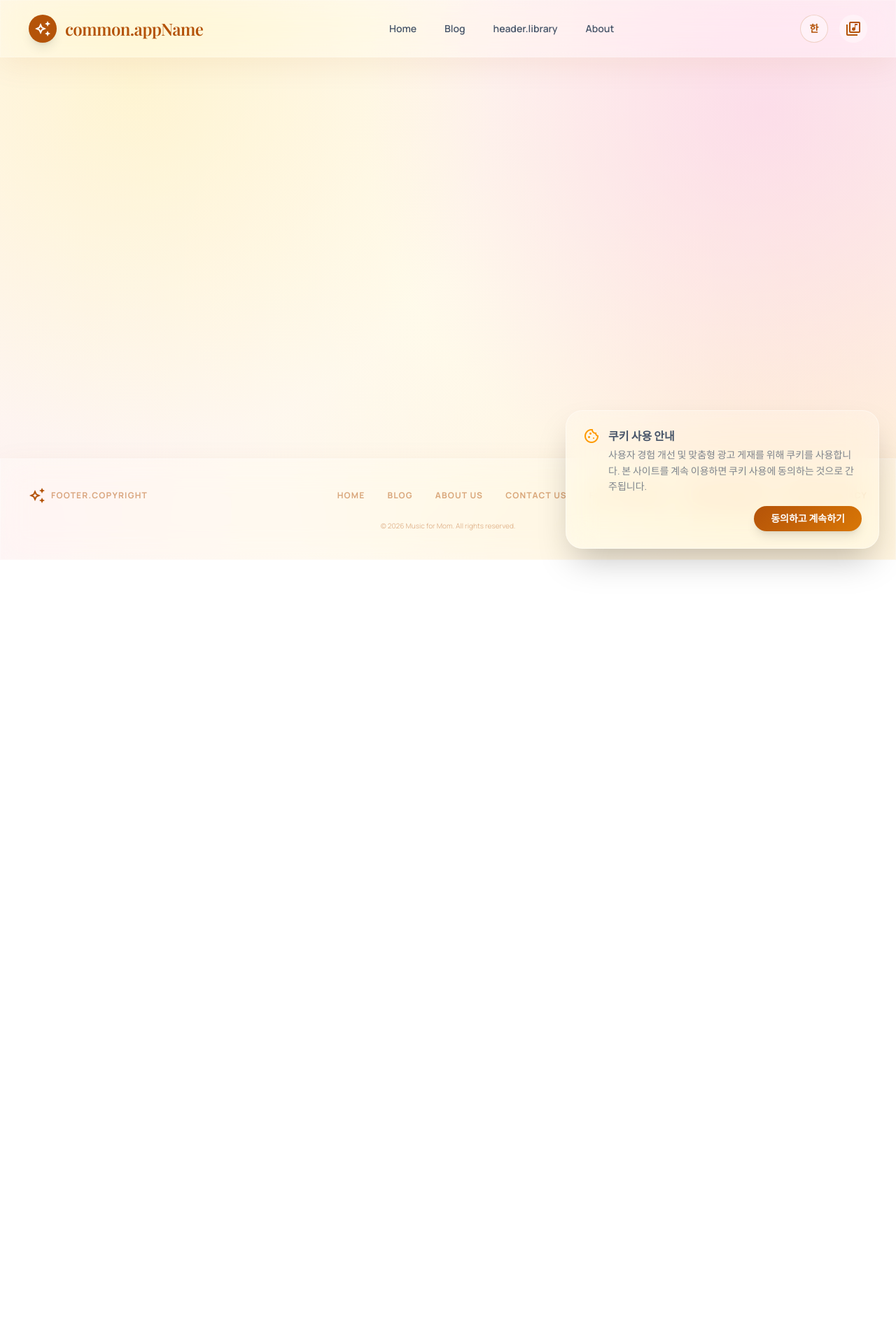
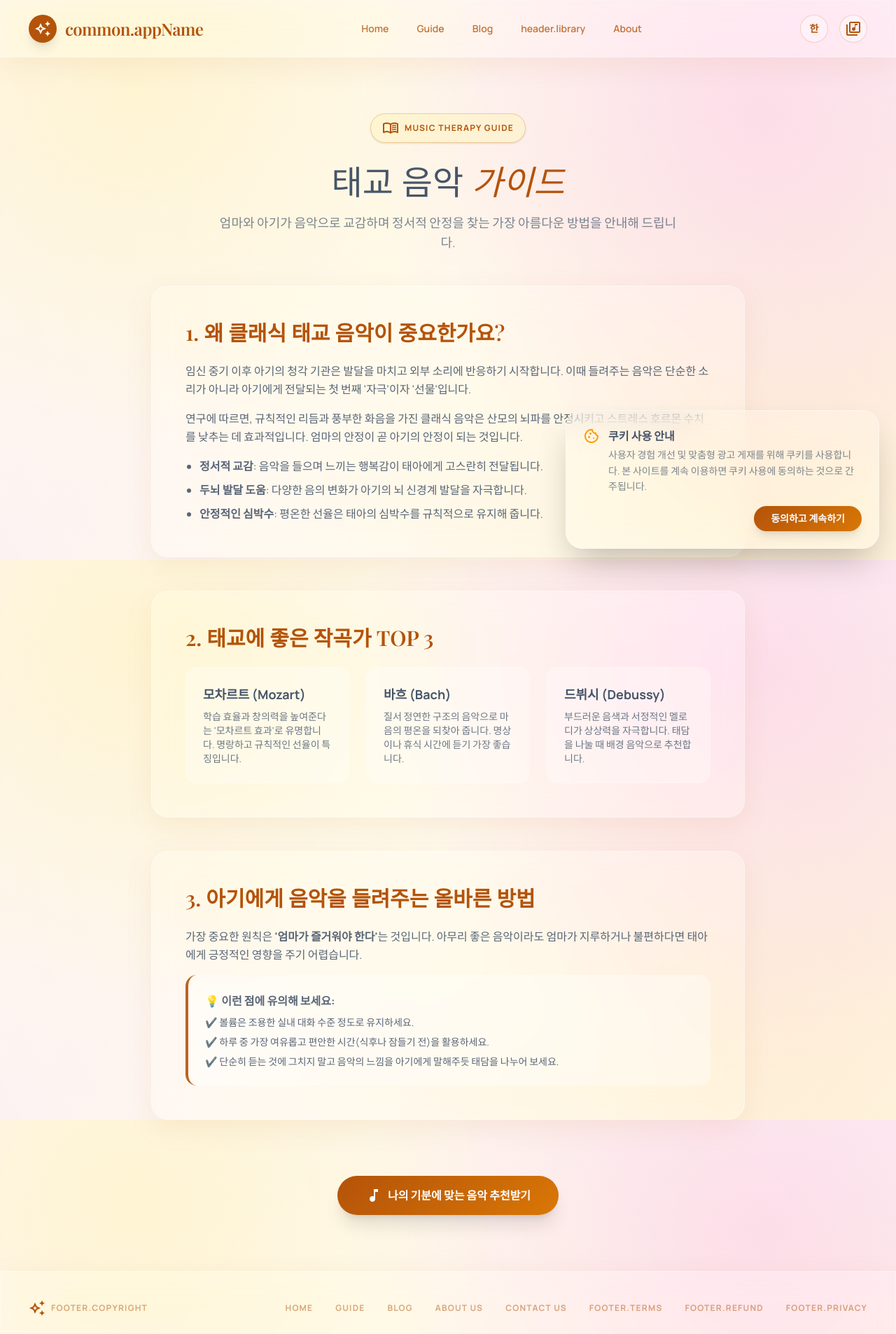
Before and after one commit to nantenewyork/music-for-mom, a React (Vite) app: page /guide in a window 1280 px wide. Shown: the top 1906 px of the page at 70% size. Before the commit the page ends 800 px from the top, so only its background shows below. Built offline with nearby package versions, Linux system fonts and the light colour scheme; the HTML template or start-up script is replaced by a standard one; a web font is replaced by a local one.

Commit message:
Enhance: Add prenatal music guide and free trial logic for AdSense approval

```diff
--- a/src/App.tsx
+++ b/src/App.tsx
@@ -10,6 +10,7 @@ import TermsPage from './components/TermsPage'
 import RefundPage from './components/RefundPage'
 import PrivacyPage from './components/PrivacyPage'
 import AboutPage from './components/AboutPage'
+import GuidePage from './components/GuidePage'
 import ContactPage from './components/ContactPage'
 import LanguageSwitch from './components/LanguageSwitch'
 import Footer from './components/Footer'
@@ -38,7 +39,7 @@ interface SavedMusic {
   mood: string
 }
 
-type Page = 'home' | 'result' | 'library' | 'paywall' | 'terms' | 'refund' | 'privacy' | 'about' | 'contact' | 'blog'
+type Page = 'home' | 'result' | 'library' | 'paywall' | 'terms' | 'refund' | 'privacy' | 'about' | 'contact' | 'blog' | 'guide'
 
 const colors = {
   deepGold: '#b45309',
@@ -56,12 +57,16 @@ function App() {
   const [currentPage, setCurrentPage] = useState<Page>('home')
   const [savedMusic, setSavedMusic] = useState<SavedMusic[]>([])
   const [isPurchased, setIsPurchased] = useState<boolean>(false)
+  const [freeTrialUsed, setFreeTrialUsed] = useState<boolean>(false)
   const [showPaymentSuccess, setShowPaymentSuccess] = useState<boolean>(false)
   const [pendingMood, setPendingMood] = useState<string | null>(null)
 
   useEffect(() => {
     const purchased = localStorage.getItem('aura-classical-purchased') === 'true'
     setIsPurchased(purchased)
+
+    const trialUsed = localStorage.getItem('aura-classical-trial-used') === 'true'
+    setFreeTrialUsed(trialUsed)
 
     const urlParams = new URLSearchParams(window.location.search)
     if (urlParams.get('checkout') === 'success') {
@@ -136,7 +141,7 @@ function App() {
       composer: 'Claude Debussy',
       title: 'Clair de Lune',
       youtubeId: 'WNJSajXidS8',
-      description: '이 인상주의 걸작은 잔잔한 호흡처럼 부드러운 리듬의 물결을 사용합니다. 드뷔시의 몽환적인 질감은 당신과 아기 모두에게 고요한 환경을 조성하는 완벽한 음향 동반자입니다.',
+      description: '이 인상주의 걸작은 잔잔한 호흡처럼 부드러운 리듬의 물결을 사용합니다. 드뷔시의 몽환적인 질감은 당신과 아기 모두에게 고요한 환경을 조성하는 완벽한 음항 동반자입니다.',
       composerInfo: '클로드 드뷔시는 19세기 말과 20세기 초 프랑스의 가장 영향력 있는 작곡가 중 한 명으로, 인상주의 음악의 선구자로 불립니다.',
       musicInfo: '베르가마스크 모음곡 중 세 번째 곡인 달빛은 Paul Verlaine의 시에서 영감을 얻어 작곡된 피아노 명곡입니다.'
     },
@@ -187,18 +192,29 @@ function App() {
       const data = await response.json()
       setRecommendation(data)
       setCurrentPage('result')
+
+      // Mark trial as used if it was a trial
+      if (!isPurchased) {
+        setFreeTrialUsed(true)
+        localStorage.setItem('aura-classical-trial-used', 'true')
+      }
     } catch (err) {
       if (err) setError(t('common.error'))
       const randomIndex = Math.floor(Math.random() * fallbackRecommendations.length)
       setRecommendation(fallbackRecommendations[randomIndex])
       setCurrentPage('result')
+
+      if (!isPurchased) {
+        setFreeTrialUsed(true)
+        localStorage.setItem('aura-classical-trial-used', 'true')
+      }
     } finally {
       setLoading(false)
     }
   }
 
   const handleMoodSubmit = async (mood: string) => {
-    if (!isPurchased) {
+    if (!isPurchased && freeTrialUsed) {
       setPendingMood(mood)
       navigate('/paywall')
       return
@@ -242,23 +258,24 @@ function App() {
 
             {/* Desktop Navigation */}
             <nav className="hidden md:flex items-center gap-6 lg:gap-10">
-              <button onClick={() => navigate('/')} className="text-sm font-semibold transition-colors hover:opacity-70" style={{ color: `${colors.deepGold} cc` }}>Home</button>
-              <button onClick={() => navigate('/blog')} className="text-sm font-semibold transition-colors hover:opacity-70" style={{ color: `${colors.deepGold} cc` }}>Blog</button>
-              <button onClick={handleGoToLibrary} className="text-sm font-semibold transition-colors hover:opacity-70" style={{ color: `${colors.deepGold} cc` }}>{t('header.library')}</button>
-              <button onClick={() => navigate('/about')} className="text-sm font-semibold transition-colors hover:opacity-70" style={{ color: `${colors.deepGold} cc` }}>About</button>
+              <button onClick={() => navigate('/')} className="text-sm font-semibold transition-colors hover:opacity-70" style={{ color: `${colors.deepGold}cc` }}>Home</button>
+              <button onClick={() => navigate('/guide')} className="text-sm font-semibold transition-colors hover:opacity-70" style={{ color: `${colors.deepGold}cc` }}>Guide</button>
+              <button onClick={() => navigate('/blog')} className="text-sm font-semibold transition-colors hover:opacity-70" style={{ color: `${colors.deepGold}cc` }}>Blog</button>
+              <button onClick={handleGoToLibrary} className="text-sm font-semibold transition-colors hover:opacity-70" style={{ color: `${colors.deepGold}cc` }}>{t('header.library')}</button>
+              <button onClick={() => navigate('/about')} className="text-sm font-semibold transition-colors hover:opacity-70" style={{ color: `${colors.deepGold}cc` }}>About</button>
             </nav>
 
             {/* Right Side Icons & Mobile Menu Items */}
             <div className="flex items-center gap-2 sm:gap-4">
               <nav className="flex md:hidden items-center gap-3 mr-2">
+                <button onClick={() => navigate('/guide')} className="text-xs font-bold uppercase tracking-tight" style={{ color: colors.deepGold }}>Guide</button>
                 <button onClick={() => navigate('/blog')} className="text-xs font-bold uppercase tracking-tight" style={{ color: colors.deepGold }}>Blog</button>
-                <button onClick={() => navigate('/about')} className="text-xs font-bold uppercase tracking-tight" style={{ color: colors.deepGold }}>About</button>
               </nav>
               <LanguageSwitch />
               <button
                 onClick={handleGoToLibrary}
                 className="flex h-8 w-8 sm:h-10 sm:w-10 items-center justify-center rounded-full bg-white/40 hover:bg-white/60 transition-colors"
-                style={{ border: `1px solid ${colors.deepGold} 33` }}
+                style={{ border: `1px solid ${colors.deepGold}33` }}
               >
                 <span className="material-symbols-outlined text-lg sm:text-xl" style={{ color: colors.deepGold }}>library_music</span>
               </button>
@@ -289,7 +306,7 @@ function App() {
                       <span className="text-[10px] sm:text-xs font-bold uppercase tracking-widest" style={{ color: colors.deepGold }}>{t('home.badge')}</span>
                     </div>
                     <h1 className="premium-serif text-3xl sm:text-5xl md:text-6xl lg:text-7xl font-light leading-tight mb-8" style={{ color: colors.warmSlate }}>
-                      {t('home.title')} <br className="hidden sm:block" /><span className="italic" style={{ color: colors.deepGold }}>{t('home.titleHighlight')}</span>{t('home.titleEnd')}
+                      {t('home.title')} <br className="hidden sm:block" /><span className="italic" style={{ color: colors.deepGold }}>{t('home.titleHighlight')}</span> {t('home.titleEnd')}
                     </h1>
                     <p className="max-w-2xl mx-auto text-lg sm:text-xl italic font-serif opacity-70 mb-12" style={{ color: colors.warmSlate }}>
                       태아와 산모의 정서를 이어주는 클래식 음악, AI가 당신의 기분에 맞춰 큐레이션해드립니다.
@@ -299,13 +316,13 @@ function App() {
                   {loading ? (
                     <div className="text-center fade-in py-12 sm:py-20">
                       <div className="spinner mx-auto mb-4 sm:mb-6"></div>
-                      <p className="premium-serif text-base sm:text-xl italic px-4" style={{ color: `${colors.warmSlate} b3` }}>
+                      <p className="premium-serif text-base sm:text-xl italic px-4" style={{ color: `${colors.warmSlate}b3` }}>
                         {t('home.findingMusic')}
                       </p>
                     </div>
                   ) : (
                     <div className="w-full max-w-2xl fade-in px-4">
-                      <MoodInput onSubmit={handleMoodSubmit} loading={loading} />
+                      <MoodInput onSubmit={handleMoodSubmit} loading={loading} freeTrialUsed={freeTrialUsed} isPurchased={isPurchased} />
                     </div>
                   )}
                 </div>
@@ -315,10 +332,11 @@ function App() {
               </div>
             )
           } />
+          <Route path="/guide" element={<GuidePage />} />
           <Route path="/blog" element={<BlogList />} />
           <Route path="/blog/:id" element={<BlogPost />} />
           <Route path="/library" element={<LibraryPage savedMusic={savedMusic} onRemove={handleRemoveFromLibrary} onBack={() => navigate('/')} />} />
-          <Route path="/paywall" element={<PaywallPage onPurchaseSuccess={handlePurchaseSuccess} onNavigate={(p) => navigate(`/ ${p} `)} />} />
+          <Route path="/paywall" element={<PaywallPage onPurchaseSuccess={handlePurchaseSuccess} onNavigate={(p) => navigate(`/${p}`)} />} />
           <Route path="/terms" element={<TermsPage onBack={() => navigate('/')} />} />
           <Route path="/refund" element={<RefundPage onBack={() => navigate('/')} />} />
           <Route path="/privacy" element={<PrivacyPage onBack={() => navigate('/')} />} />
--- a/src/components/Footer.tsx
+++ b/src/components/Footer.tsx
@@ -19,6 +19,7 @@ const Footer = () => {
                     </div>
                     <div className="flex gap-4 sm:gap-8 flex-wrap justify-center">
                         <Link to="/" className="text-[10px] sm:text-xs font-bold uppercase tracking-widest transition-colors hover:opacity-70" style={{ color: `${colors.deepGold}80` }}>Home</Link>
+                        <Link to="/guide" className="text-[10px] sm:text-xs font-bold uppercase tracking-widest transition-colors hover:opacity-70" style={{ color: `${colors.deepGold}80` }}>Guide</Link>
                         <Link to="/blog" className="text-[10px] sm:text-xs font-bold uppercase tracking-widest transition-colors hover:opacity-70" style={{ color: `${colors.deepGold}80` }}>Blog</Link>
                         <Link to="/about" className="text-[10px] sm:text-xs font-bold uppercase tracking-widest transition-colors hover:opacity-70" style={{ color: `${colors.deepGold}80` }}>About Us</Link>
                         <Link to="/contact" className="text-[10px] sm:text-xs font-bold uppercase tracking-widest transition-colors hover:opacity-70" style={{ color: `${colors.deepGold}80` }}>Contact Us</Link>
--- /dev/null
+++ b/src/components/GuidePage.tsx
@@ -0,0 +1,102 @@
+const colors = {
+    deepGold: '#b45309',
+    warmSlate: '#475569',
+}
+
+function GuidePage() {
+    return (
+        <div className="mx-auto max-w-4xl px-4 sm:px-6 py-8 sm:py-12 lg:py-20" style={{ color: colors.warmSlate }}>
+            <div className="mb-12 text-center">
+                <div
+                    className="inline-flex items-center gap-2 rounded-full px-4 py-2 mb-6 shadow-sm"
+                    style={{ backgroundColor: 'rgba(254, 243, 199, 0.6)', border: '1px solid rgba(217, 119, 6, 0.3)' }}
+                >
+                    <span className="material-symbols-outlined text-sm" style={{ color: colors.deepGold }}>menu_book</span>
+                    <span className="text-xs font-bold uppercase tracking-widest" style={{ color: colors.deepGold }}>Music Therapy Guide</span>
+                </div>
+                <h1 className="premium-serif text-3xl sm:text-5xl font-light leading-tight mb-4" style={{ color: colors.warmSlate }}>
+                    태교 음악 <span className="italic" style={{ color: colors.deepGold }}>가이드</span>
+                </h1>
+                <p className="text-sm sm:text-lg opacity-70 max-w-2xl mx-auto">
+                    엄마와 아기가 음악으로 교감하며 정서적 안정을 찾는 가장 아름다운 방법을 안내해 드립니다.
+                </p>
+            </div>
+
+            <div className="space-y-12">
+                {/* Article 1 */}
+                <article className="glass-panel-warm rounded-3xl p-8 md:p-12 fade-in">
+                    <h2 className="premium-serif text-2xl md:text-3xl font-semibold mb-6" style={{ color: colors.deepGold }}>
+                        1. 왜 클래식 태교 음악이 중요한가요?
+                    </h2>
+                    <div className="space-y-4 leading-relaxed text-base opacity-90">
+                        <p>
+                            임신 중기 이후 아기의 청각 기관은 발달을 마치고 외부 소리에 반응하기 시작합니다. 이때 들려주는 음악은 단순한 소리가 아니라 아기에게 전달되는 첫 번째 '자극'이자 '선물'입니다.
+                        </p>
+                        <p>
+                            연구에 따르면, 규칙적인 리듬과 풍부한 화음을 가진 클래식 음악은 산모의 뇌파를 안정시키고 스트레스 호르몬 수치를 낮추는 데 효과적입니다. 엄마의 안정이 곧 아기의 안정이 되는 것입니다.
+                        </p>
+                        <ul className="list-disc pl-5 mt-4 space-y-2">
+                            <li><strong>정서적 교감</strong>: 음악을 들으며 느끼는 행복감이 태아에게 고스란히 전달됩니다.</li>
+                            <li><strong>두뇌 발달 도움</strong>: 다양한 음의 변화가 아기의 뇌 신경계 발달을 자극합니다.</li>
+                            <li><strong>안정적인 심박수</strong>: 평온한 선율은 태아의 심박수를 규칙적으로 유지해 줍니다.</li>
+                        </ul>
+                    </div>
+                </article>
+
+                {/* Article 2 */}
+                <article className="glass-panel-warm rounded-3xl p-8 md:p-12 fade-in">
+                    <h2 className="premium-serif text-2xl md:text-3xl font-semibold mb-6" style={{ color: colors.deepGold }}>
+                        2. 태교에 좋은 작곡가 TOP 3
+                    </h2>
+                    <div className="grid grid-cols-1 md:grid-cols-3 gap-6">
+                        <div className="p-6 rounded-2xl bg-white/30 border border-white/20">
+                            <h3 className="font-bold text-lg mb-2">모차르트 (Mozart)</h3>
+                            <p className="text-sm opacity-80">학습 효율과 창의력을 높여준다는 '모차르트 효과'로 유명합니다. 명랑하고 규칙적인 선율이 특징입니다.</p>
+                        </div>
+                        <div className="p-6 rounded-2xl bg-white/30 border border-white/20">
+                            <h3 className="font-bold text-lg mb-2">바흐 (Bach)</h3>
+                            <p className="text-sm opacity-80">질서 정연한 구조의 음악으로 마음의 평온을 되찾아 줍니다. 명상이나 휴식 시간에 듣기 가장 좋습니다.</p>
+                        </div>
+                        <div className="p-6 rounded-2xl bg-white/30 border border-white/20">
+                            <h3 className="font-bold text-lg mb-2">드뷔시 (Debussy)</h3>
+                            <p className="text-sm opacity-80">부드러운 음색과 서정적인 멜로디가 상상력을 자극합니다. 태담을 나눌 때 배경 음악으로 추천합니다.</p>
+                        </div>
+                    </div>
+                </article>
+
+                {/* Article 3 */}
+                <article className="glass-panel-warm rounded-3xl p-8 md:p-12 fade-in">
+                    <h2 className="premium-serif text-2xl md:text-3xl font-semibold mb-6" style={{ color: colors.deepGold }}>
+                        3. 아기에게 음악을 들려주는 올바른 방법
+                    </h2>
+                    <div className="space-y-4 leading-relaxed text-base opacity-90">
+                        <p>
+                            가장 중요한 원칙은 <strong>'엄마가 즐거워야 한다'</strong>는 것입니다. 아무리 좋은 음악이라도 엄마가 지루하거나 불편하다면 태아에게 긍정적인 영향을 주기 어렵습니다.
+                        </p>
+                        <div className="bg-white/40 p-6 rounded-2xl border-l-4" style={{ borderColor: colors.deepGold }}>
+                            <p className="mb-2"><strong>💡 이런 점에 유의해 보세요:</strong></p>
+                            <ul className="space-y-2 text-sm">
+                                <li>✔️ 볼륨은 조용한 실내 대화 수준 정도로 유지하세요.</li>
+                                <li>✔️ 하루 중 가장 여유롭고 편안한 시간(식후나 잠들기 전)을 활용하세요.</li>
+                                <li>✔️ 단순히 듣는 것에 그치지 말고 음악의 느낌을 아기에게 말해주듯 태담을 나누어 보세요.</li>
+                            </ul>
+                        </div>
+                    </div>
+                </article>
+
+                {/* CTA */}
+                <div className="text-center pt-8">
+                    <button
+                        onClick={() => window.location.href = '/'}
+                        className="yt-button inline-flex items-center justify-center gap-2 rounded-full px-10 py-4 font-bold text-white shadow-xl"
+                    >
+                        <span className="material-symbols-outlined">music_note</span>
+                        나의 기분에 맞는 음악 추천받기
+                    </button>
+                </div>
+            </div>
+        </div>
+    )
+}
+
+export default GuidePage
--- a/src/components/MoodInput.tsx
+++ b/src/components/MoodInput.tsx
@@ -4,6 +4,8 @@ import { useTranslation } from 'react-i18next'
 interface MoodInputProps {
     onSubmit: (mood: string) => void
     loading: boolean
+    freeTrialUsed: boolean
+    isPurchased: boolean
 }
 
 const colors = {
@@ -12,7 +14,7 @@ const colors = {
     warmSlate: '#475569',
 }
 
-function MoodInput({ onSubmit, loading }: MoodInputProps) {
+function MoodInput({ onSubmit, loading, freeTrialUsed, isPurchased }: MoodInputProps) {
     const { t } = useTranslation()
     const [mood, setMood] = useState('')
 
@@ -40,6 +42,22 @@ function MoodInput({ onSubmit, loading }: MoodInputProps) {
 
     return (
         <div className="flex flex-col gap-6 sm:gap-8">
+            {/* Free Trial Badge */}
+            {!isPurchased && !freeTrialUsed && (
+                <div className="flex justify-center -mb-2 scale-in">
+                    <div
+                        className="px-4 py-1.5 rounded-full text-[10px] sm:text-xs font-bold uppercase tracking-widest shadow-sm border"
+                        style={{
+                            backgroundColor: 'rgba(255, 255, 255, 0.8)',
+                            borderColor: `${colors.deepGold}66`,
+                            color: colors.deepGold
+                        }}
+                    >
+                        ✨ 1회 무료 체험 가능
+                    </div>
+                </div>
+            )}
+
             {/* Input Form */}
             <form onSubmit={handleSubmit}>
                 {/* Desktop: 가로 배치, Mobile: 세로 배치 */}
```
